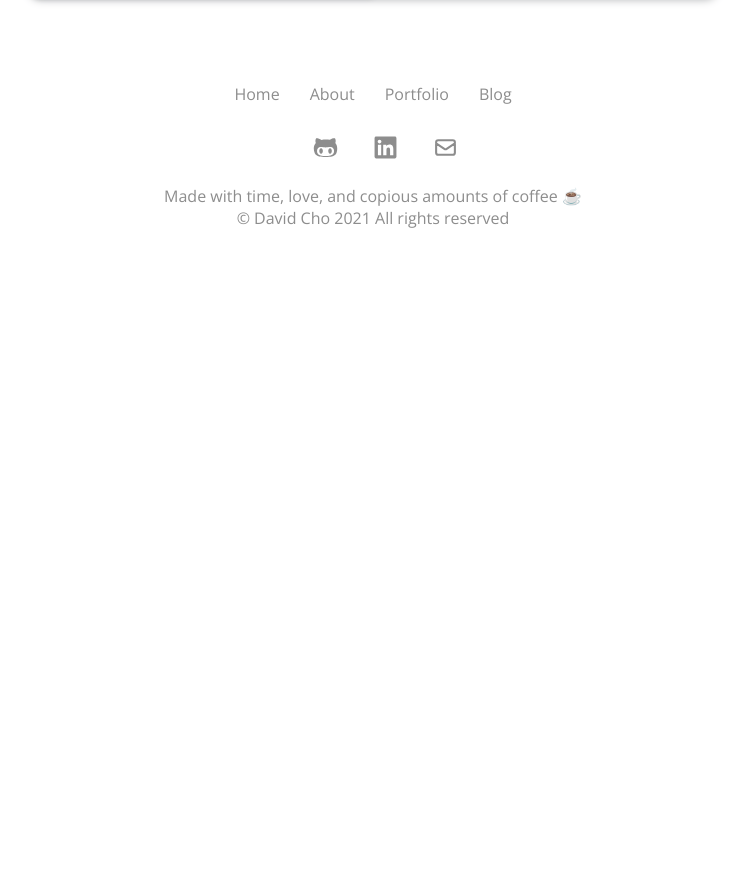
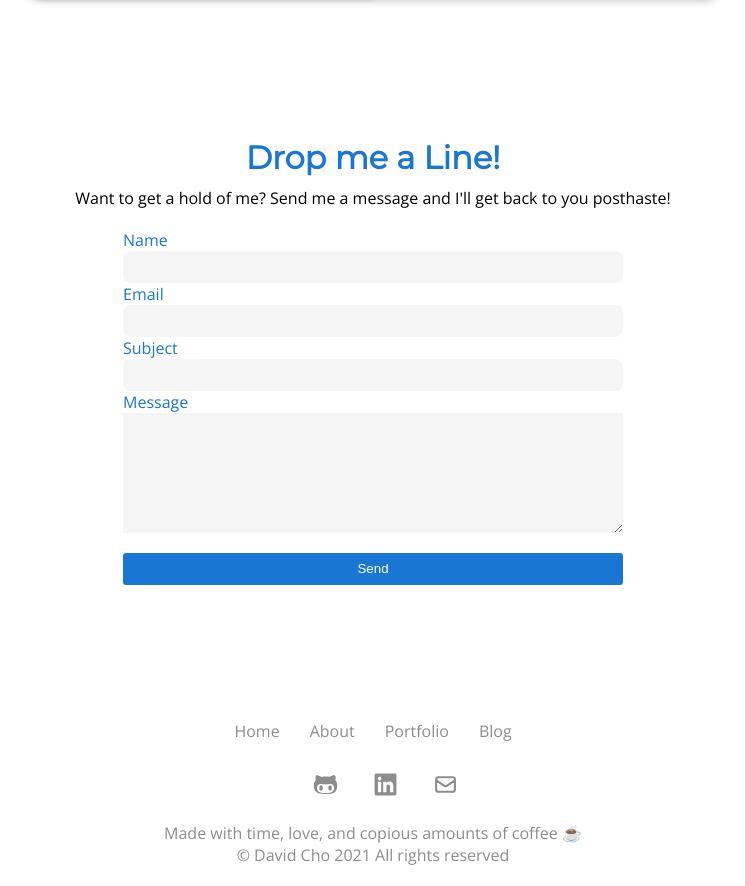
Before and after one commit to hoopslam/portfoliov2, a Next.js app: page / in a window 1280 px wide. Shown: the part 3569-4455 px from the top of the page, without its empty margins (267-1012 px from the left). Before the commit the page ends 3818 px from the top, so only its background shows below. Built offline with nearby package versions, Linux system fonts and the light colour scheme.

Commit message:
completed v1 of home page

```diff
--- a/components/layout/Layout.jsx
+++ b/components/layout/Layout.jsx
@@ -1,29 +1,38 @@
 import styled from "styled-components";
 import Navbar from "./Navbar";
 import Footer from "./Footer";
+import Head from "next/head";
 
-const Layout = ({children}) => {
+const Layout = ({ children }) => {
 	return (
 		<LayoutContainer>
+			<Head>
+				<title>David Cho Web Developer</title>
+				<meta
+					name='description'
+					content="David Cho's home page.  Web Developer, blogger, cat dad"
+				/>
+				<link rel='icon' href='/favicon.ico' />
+			</Head>
 			<Navbar />
-            <Main >{children}</Main>
+			<Main>{children}</Main>
 			<Footer />
 		</LayoutContainer>
-    )
-}
+	);
+};
 
-export default Layout
+export default Layout;
 
 const LayoutContainer = styled.div`
 	width: 100%;
 	min-height: 100vh;
 	display: flex;
 	flex-direction: column;
-    color: ${({theme}) => theme.textColor};
-`
+	color: ${({ theme }) => theme.textColor};
+`;
 
 const Main = styled.main`
 	width: 100%;
 	max-width: 768px;
 	flex-grow: 1;
-`
+`;
--- a/components/ui/ContactForm.jsx
+++ b/components/ui/ContactForm.jsx
@@ -1,9 +1,124 @@
+import styled from "styled-components";
+import emailjs from "emailjs-com";
+
 const ContactForm = () => {
-    return (
-        <div>
-            ContactForm
-        </div>
-    )
-}
+	function sendEmail(e) {
+		e.preventDefault();
 
-export default ContactForm
+		emailjs
+			.sendForm("service_f4t6rk9", "template_hx5g5sc", e.target, "user_XtYyMqV78dTetP6lLHnBA")
+			.then(
+				(result) => {
+					console.log(result.text);
+				},
+				(error) => {
+					console.log(error.text);
+				}
+			);
+		e.target.reset();
+		alert("Thanks! I'll get back to you as soon as possible!");
+	}
+
+	return (
+		<ContactContainer>
+			<Container>
+				<div className="text">
+					<h1>Drop me a Line!</h1>
+					<p>
+						Want to get a hold of me? Send me a message and I'll get back to you
+						posthaste!
+					</p>
+				</div>
+
+				<form className="formContainer" onSubmit={sendEmail}>
+					<label htmlFor='name'>Name</label>
+					<input type='text' name='name' required />
+					<label htmlFor='email'>Email</label>
+					<input type='email' name='email' required />
+					<label htmlFor='subject'>Subject</label>
+					<input type='text' name='subject' required />
+					<label htmlFor='message'>Message</label>
+					<textarea required name='message' cols='30' rows='8' />
+					<button className="button" type='submit'>
+						Send
+					</button>
+				</form>
+			</Container>
+		</ContactContainer>
+	);
+};
+
+export default ContactForm;
+
+const ContactContainer = styled.div`
+	display: flex;
+	flex-direction: column;
+	align-items: center;
+	margin: 50px auto;
+	width: 100%;
+	max-width: 1100px;
+	position: relative;
+	font-size: 1rem;
+
+	label {
+		color: ${({ theme }) => theme.primary};
+	}
+
+	input {
+		background-color: whitesmoke;
+		outline: none;
+		border: none;
+		height: 2rem;
+        border-radius: 8px;
+	}
+	textarea {
+		background-color: whitesmoke;
+		border: none;
+	}
+	input:focus {
+		outline: none;
+	}
+
+	textarea:focus {
+		outline: none;
+	}
+	h1 {
+		color: ${({theme}) => theme.primary};
+        margin: 10px;
+	}
+	.text {
+		text-align: center;
+	}
+	.formContainer {
+        margin: 20px;
+		width: 100%;
+		max-width: 500px;
+		display: flex;
+		flex-direction: column;
+	}
+
+	.button {
+		margin-top: 20px;
+		border-radius: 3px;
+		height: 2rem;
+		width: 100%;
+		text-align: center;
+		background-color: ${({theme}) => theme.primary};
+		color: ${({theme}) => theme.background};
+		border: none;
+	}
+
+	.button:hover {
+		background-color: ${({theme}) => theme.light};
+		cursor: pointer;
+	}
+`;
+const Container = styled.div`
+	display: flex;
+	flex-direction: column;
+	align-items: center;
+	width: 100%;
+	justify-content: space-evenly;
+	align-items: center;
+	padding: 30px;
+`;
--- a/package.json
+++ b/package.json
@@ -10,6 +10,7 @@
   },
   "dependencies": {
     "better-react-spinkit": "^2.0.4",
+    "emailjs-com": "^3.1.0",
     "next": "11.0.1",
     "react": "17.0.2",
     "react-dom": "17.0.2",
--- a/pages/index.js
+++ b/pages/index.js
@@ -1,20 +1,16 @@
-import Head from 'next/head'
 import styled from "styled-components";
 import HomeAbout from "../components/Home/HomeAbout";
 import HomeHeader from "../components/Home/HomeHeader";
 import HomeProjects from "../components/Home/HomeProjects";
+import ContactForm from "../components/ui/ContactForm";
 
 export default function Home({themeHandler}) {
   return (
     <HomeContainer>
-       <Head>
-        <title>David Cho Web Developer</title>
-        <meta name="description" content="David Cho's home page.  Web Developer, blogger, cat dad" />
-        <link rel="icon" href="/favicon.ico" />
-      </Head>
       <HomeHeader themeHandler={themeHandler}/>
       <HomeAbout />
       <HomeProjects />
+      <ContactForm />
     </HomeContainer>
   )
 }
```
Also changed, not shown: 1 other file (tests, documents, lock files or other folders). Lines whose indentation alone changed are shown as unchanged.
